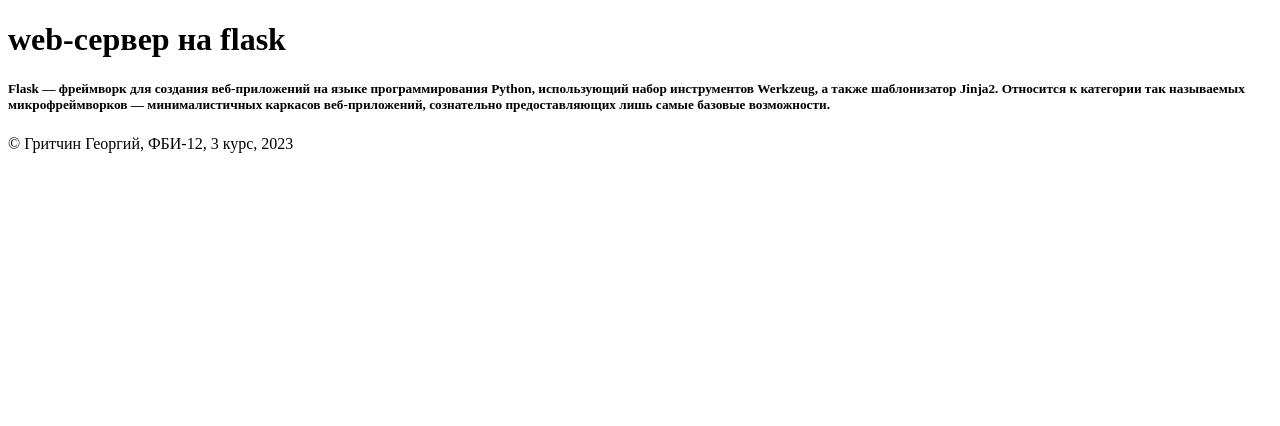
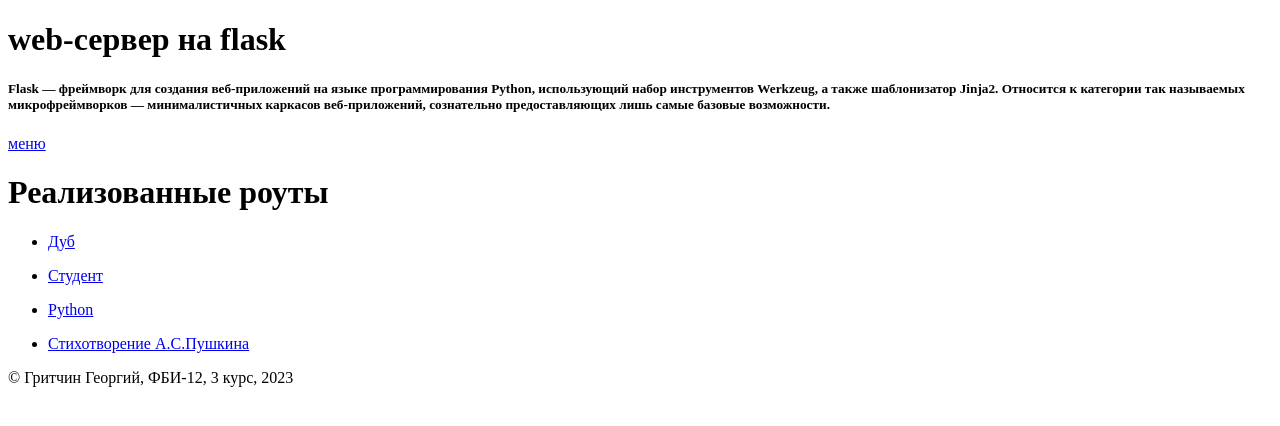
Before and after one commit to tooliebby/web-programming-labs-2, a Flask app: page /lab1 in a window 1280 px wide. Shown: the part 26-452 px from the top of the page. Run offline with Flask 3, Linux system fonts and the light colour scheme.

Commit message:
Роуты

```diff
--- a/app.py
+++ b/app.py
@@ -45,6 +45,7 @@
     <head>
         <title>Гритчин Георгий, Лабораторная 1</title>
     </head>
+
     <body>
         <header>
             НГТУ, ФБ, Лабораторная 1
@@ -59,6 +60,32 @@
             называемых микрофреймворков — минималистичных каркасов
             веб-приложений, сознательно предоставляющих лишь самые базовые возможности.
             </h5>
+            <a href="/menu" target="_blank">меню</a>
+
+        <h1>Реализованные роуты</h1>
+
+        <main>
+            <ul>
+                <li>
+                    <a href="http://127.0.0.1:5000/lab1/oak" target="_blank">Дуб</a>
+                </li>
+            </ul>
+            <ul>
+                <li>
+                    <a href="http://127.0.0.1:5000/lab1/student" target="_blank">Студент</a>
+                </li>
+            </ul>
+            <ul>
+                <li>
+                    <a href="http://127.0.0.1:5000/lab1/python" target="_blank">Python</a>
+                </li>
+            </ul>
+            <ul>
+                <li>
+                    <a href="http://127.0.0.1:5000/lab1/stix" target="_blank">Стихотворение А.С.Пушкина</a>
+                </li>
+            </ul>
+        </main>
 
         <footer>
             &copy; Гритчин Георгий, ФБИ-12, 3 курс, 2023
@@ -82,3 +109,61 @@
     </body>
 </html>
 '''
+@app.route('/lab1/student')
+def sudent():
+    return'''
+<!doctype html>
+<html>
+    <h1>Гритчин Георгий Эдуардович</h1>
+    <img src="''' + url_for('static', filename='nstu.jpg') + '''">
+</html>
+'''
+
+@app.route('/lab1/python')
+def python():
+    return'''
+<!doctype html>
+<html>
+    <h1>
+    Что такое Python?
+    </h1>
+
+    <h5>
+    Python — это язык программирования, который широко используется в интернет-приложениях, разработке программного обеспечения, науке о данных и машинном обучении (ML). Разработчики используют Python, потому что он эффективен, прост в изучении и работает на разных платформах. Программы на языке Python можно скачать бесплатно, они совместимы со всеми типами систем и повышают скорость разработки.
+    </h5>
+
+    <h1>
+    В чем заключаются преимущества языка Python?
+    </h1>
+
+    <h5>
+    Язык Python имеет следующие преимущества:
+
+    Разработчики могут легко читать и понимать программы на Python, поскольку язык имеет базовый синтаксис, похожий на синтаксис английского.
+    Python помогает разработчикам быть более продуктивными, поскольку они могут писать программы на Python, используя меньше строк кода, чем в других языках.
+    Python имеет большую стандартную библиотеку, содержащую многократно используемые коды практически для любой задачи. В результате разработчикам не требуется писать код с нуля.
+    Разработчики могут легко сочетать Python с другими популярными языками программирования: Java, C и C++.
+    Активное сообщество Python состоит из миллионов поддерживающих разработчиков со всего мира. При возникновении проблем сообщество поможет в их решении.
+    Кроме того, в Интернете доступно множество полезных ресурсов для изучения Python. Например, вы можете легко найти видеоролики, учебные пособия, документацию и руководства для разработчиков.
+    Python можно переносить на различные операционные системы: Windows, macOS, Linux и Unix.
+    </h5>
+
+    <img src="''' + url_for('static', filename='python.jpg') + '''">
+</html>
+'''
+
+@app.route('/lab1/stix')
+def stix():
+    return'''
+<!doctype html>
+<html>
+    <head>
+        <link rel="stylesheet" type="text/css" href="''' + url_for('static', filename='lab1.css') + '''">
+    </head>
+    <img src="''' + url_for('static', filename='stix.jpg') + '''">
+    <h2>Напрасно воспевать мне ваши именины</h2>
+    <h2>При всем усердии послушности моей;</h2>
+    <h2>Вы не милее в день святой Екатерины</h2>
+    <h2>Затем, что никогда нельзя быть вас милей.</h2>
+</html>
+'''
--- a/static/lab1.css
+++ b/static/lab1.css
@@ -7,3 +7,7 @@
 h1{
     color: green;
 }
+
+footer{
+    color: blue;
+}
```
Also changed, not shown: static/nstu.jpg (added), static/python.jpg (added), static/stix.jpg (added).
